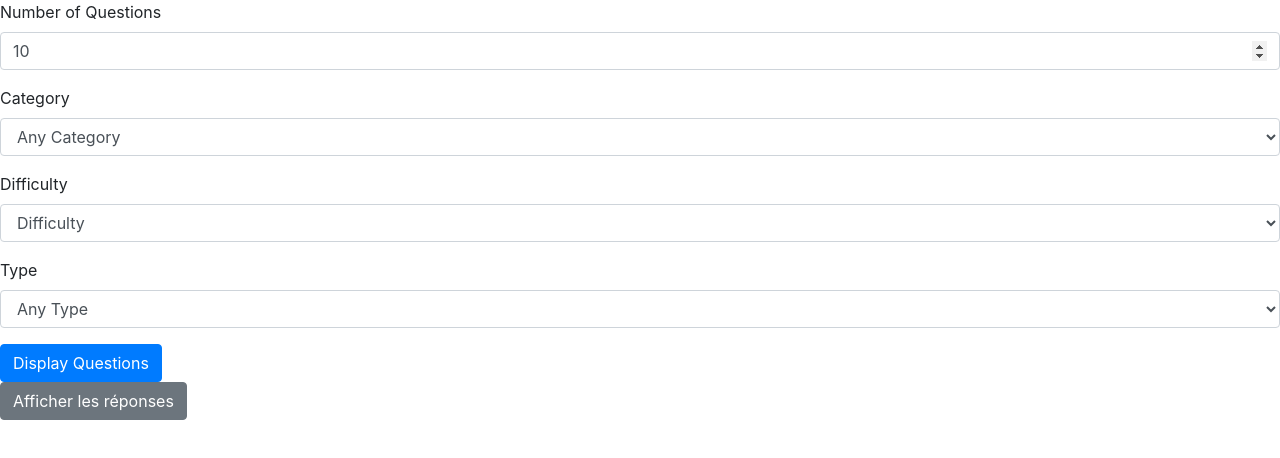
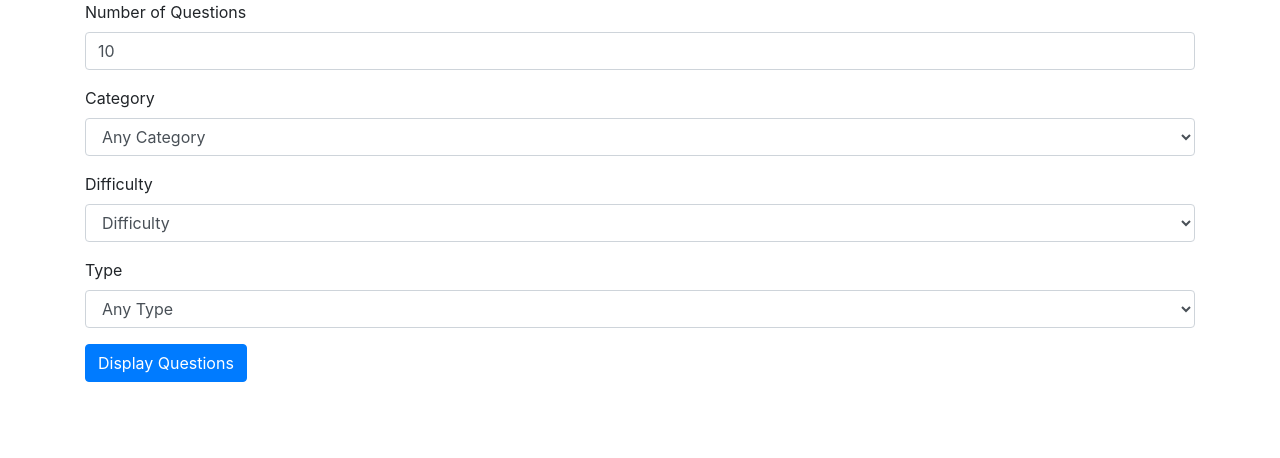
Before and after one commit to elena-sam/angular-trivia, an Angular app: page / in a window 1280 px wide. Shown: the top 458 px of the page. Built offline with nearby package versions, Linux system fonts and the light colour scheme.

Commit message:
hide Show answers button when questions are not displayed

```diff
--- a/src/app/form/form.component.html
+++ b/src/app/form/form.component.html
@@ -1,3 +1,4 @@
+<div class="container">
   <form (ngSubmit)="getQuestions()" [formGroup]="qForm">
     <div class="form-group">
       <label for="numQuest">Number of Questions</label>
@@ -23,7 +24,7 @@
     </div>
     <button type="submit" class="btn btn-primary">Display Questions</button>
   </form>
-<button (click)="shown = !shown" class="btn btn-secondary">{{ shown ? 'Masquer les réponses' : 'Afficher les réponses' }}</button>
+  <button *ngIf="ans" (click)="shown = !shown" class="btn btn-secondary">{{ shown ? 'Masquer les réponses' : 'Afficher les réponses' }}</button>
   <div *ngIf="questions">
     <div *ngFor="let q of questions">
       <p [innerHTML]='q.question'>
@@ -32,3 +33,4 @@
       </p>
     </div>
   </div>
+</div>
--- a/src/app/form/form.component.ts
+++ b/src/app/form/form.component.ts
@@ -10,6 +10,8 @@ import { FormControl, FormBuilder, FormsModule, ReactiveFormsModule, FormGroup }
 export class FormComponent implements OnInit {
   questions: any;
   shown: boolean;
+  // to display button that shows answers
+  ans: boolean;
 
   categories = [
     {value: 'any', title: 'Any Category' },
@@ -65,6 +67,7 @@ export class FormComponent implements OnInit {
 
   ngOnInit() {
     this.shown = false;
+    this.ans = false;
   }
 
   // https://opentdb.com/api.php?amount=10&category=18&difficulty=medium&type=boolean
@@ -83,5 +86,6 @@ export class FormComponent implements OnInit {
         this.questions = res.results;
         console.log(res.results);
       });
+    this.ans = true;
   }
 }
```
Lines whose indentation alone changed are shown as unchanged.
